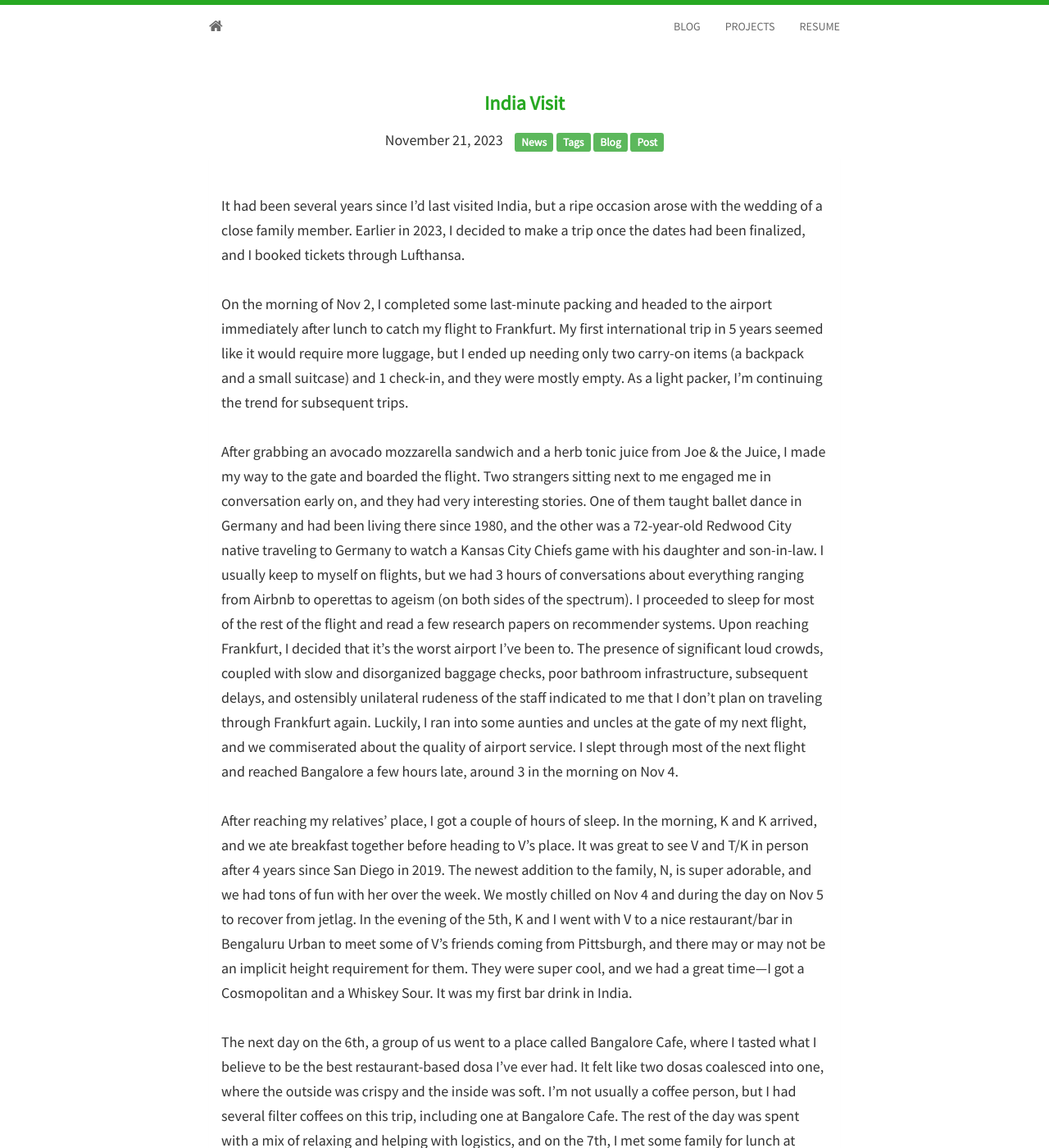
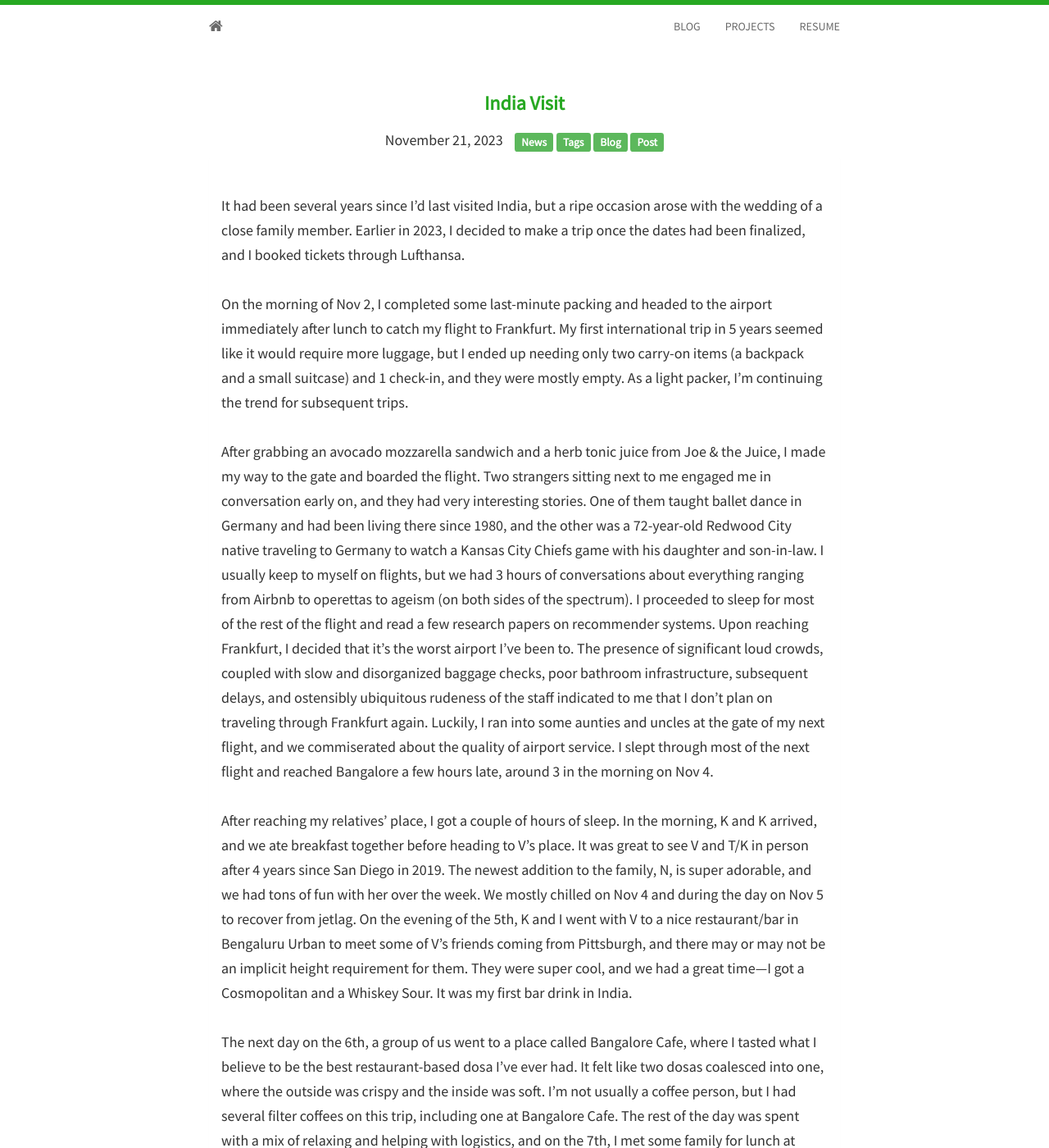
Before and after one commit to avinayak14/avinayak14.github.io, a Jekyll site: the page built from _posts/2023-11-21-post7.md, in a window 1280 px wide and 1400 px high. Shown: the whole window at 82% size. Built offline with Jekyll 4.4.1, drawn with Linux system fonts in a browser that asks for light colours; nearby versions of some CDN libraries.

Commit message:
nit changes

```diff
--- a/_posts/2023-11-21-post7.md
+++ b/_posts/2023-11-21-post7.md
@@ -16,10 +16,10 @@ It had been several years since I’d last visited India, but a ripe occasion ar
 On the morning of Nov 2, I completed some last-minute packing and headed to the airport immediately after lunch to catch my flight to Frankfurt. My first international trip in 5 years seemed like it would require more luggage, but I ended up needing only two carry-on items (a backpack and a small suitcase) and 1 check-in, and they were mostly empty. As a light packer, I’m continuing the trend for subsequent trips.
 <br/>
 <br/>
-After grabbing an avocado mozzarella sandwich and a herb tonic juice from Joe & the Juice, I made my way to the gate and boarded the flight. Two strangers sitting next to me engaged me in conversation early on, and they had very interesting stories. One of them taught ballet dance in Germany and had been living there since 1980, and the other was a 72-year-old Redwood City native traveling to Germany to watch a Kansas City Chiefs game with his daughter and son-in-law. I usually keep to myself on flights, but we had 3 hours of conversations about everything ranging from Airbnb to operettas to ageism (on both sides of the spectrum). I proceeded to sleep for most of the rest of the flight and read a few research papers on recommender systems. Upon reaching Frankfurt, I decided that it’s the worst airport I’ve been to. The presence of significant loud crowds, coupled with slow and disorganized baggage checks, poor bathroom infrastructure, subsequent delays, and ostensibly unilateral rudeness of the staff indicated to me that I don’t plan on traveling through Frankfurt again. Luckily, I ran into some aunties and uncles at the gate of my next flight, and we commiserated about the quality of airport service. I slept through most of the next flight and reached Bangalore a few hours late, around 3 in the morning on Nov 4.
+After grabbing an avocado mozzarella sandwich and a herb tonic juice from Joe & the Juice, I made my way to the gate and boarded the flight. Two strangers sitting next to me engaged me in conversation early on, and they had very interesting stories. One of them taught ballet dance in Germany and had been living there since 1980, and the other was a 72-year-old Redwood City native traveling to Germany to watch a Kansas City Chiefs game with his daughter and son-in-law. I usually keep to myself on flights, but we had 3 hours of conversations about everything ranging from Airbnb to operettas to ageism (on both sides of the spectrum). I proceeded to sleep for most of the rest of the flight and read a few research papers on recommender systems. Upon reaching Frankfurt, I decided that it’s the worst airport I’ve been to. The presence of significant loud crowds, coupled with slow and disorganized baggage checks, poor bathroom infrastructure, subsequent delays, and ostensibly ubiquitous rudeness of the staff indicated to me that I don’t plan on traveling through Frankfurt again. Luckily, I ran into some aunties and uncles at the gate of my next flight, and we commiserated about the quality of airport service. I slept through most of the next flight and reached Bangalore a few hours late, around 3 in the morning on Nov 4.
 <br/>
 <br/>
-After reaching my relatives' place, I got a couple of hours of sleep. In the morning, K and K arrived, and we ate breakfast together before heading to V’s place. It was great to see V and T/K in person after 4 years since San Diego in 2019. The newest addition to the family, N, is super adorable, and we had tons of fun with her over the week. We mostly chilled on Nov 4 and during the day on Nov 5 to recover from jetlag. In the evening of the 5th, K and I went with V to a nice restaurant/bar in Bengaluru Urban to meet some of V’s friends coming from Pittsburgh, and there may or may not be an implicit height requirement for them. They were super cool, and we had a great time—I got a Cosmopolitan and a Whiskey Sour. It was my first bar drink in India.
+After reaching my relatives' place, I got a couple of hours of sleep. In the morning, K and K arrived, and we ate breakfast together before heading to V’s place. It was great to see V and T/K in person after 4 years since San Diego in 2019. The newest addition to the family, N, is super adorable, and we had tons of fun with her over the week. We mostly chilled on Nov 4 and during the day on Nov 5 to recover from jetlag. On the evening of the 5th, K and I went with V to a nice restaurant/bar in Bengaluru Urban to meet some of V’s friends coming from Pittsburgh, and there may or may not be an implicit height requirement for them. They were super cool, and we had a great time—I got a Cosmopolitan and a Whiskey Sour. It was my first bar drink in India.
 <br/>
 <br/>
 The next day on the 6th, a group of us went to a place called Bangalore Cafe, where I tasted what I believe to be the best restaurant-based dosa I’ve ever had. It felt like two dosas coalesced into one, where the outside was crispy and the inside was soft. I’m not usually a coffee person, but I had several filter coffees on this trip, including one at Bangalore Cafe. The rest of the day was spent with a mix of relaxing and helping with logistics, and on the 7th, I met some family for lunch at Woodlands where we got Thalis. In the afternoon, K and I went with V to pick up some alcohol for the necessary pre and post games, and in the evening, K^2/T/V/N and I went to Namma Adigas, where I had some of the best food I’ve had in India (again, not exaggerating). The gobi chilli fry and the kaju masala with cheese garlic naan, along with chaas on the side, were amazing.
```
